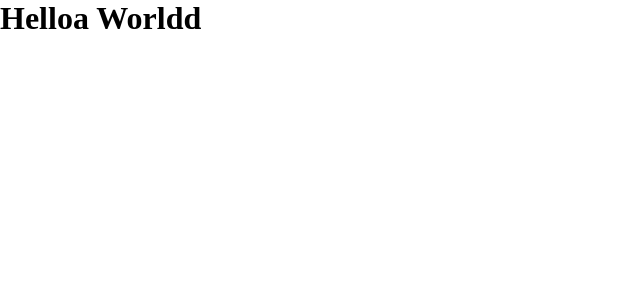
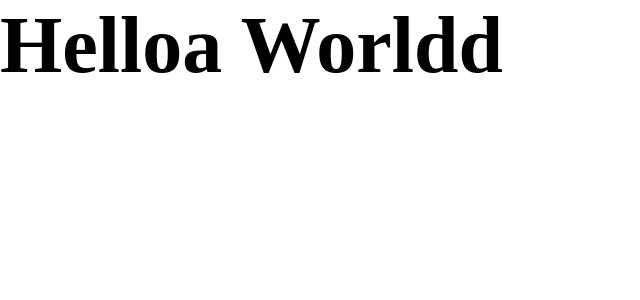
Before and after one commit to Forbrig/01-github-explorer, a React app: page / in a window 1280 px wide. Shown: the top 300 px of the page, without its empty margins (0-640 px from the left). Built offline with nearby package versions, Linux system fonts and the light colour scheme.

Commit message:
Added sass

```diff
--- a/package.json
+++ b/package.json
@@ -20,6 +20,8 @@
     "cross-env": "^7.0.3",
     "css-loader": "^6.3.0",
     "html-webpack-plugin": "^5.3.2",
+    "node-sass": "^6.0.1",
+    "sass-loader": "^12.1.0",
     "style-loader": "^3.3.0",
     "webpack": "^5.51.1",
     "webpack-cli": "^4.8.0",
--- a/src/App.jsx
+++ b/src/App.jsx
@@ -1,4 +1,4 @@
-import './styles/global.css'
+import './styles/global.scss'
 
 export function App() {
     return <h1>Helloa Worldd</h1>
--- a/src/styles/global.css
+++ b/src/styles/global.scss
@@ -6,4 +6,7 @@
 
 body {
   font: Arial, Helvetica, sans-serif;
+  h1 {
+    font-size: 80px;
+  }
 }
--- a/webpack.config.js
+++ b/webpack.config.js
@@ -30,9 +30,9 @@
 				use: 'babel-loader'
 			},
 			{
-				test: /\.css$/,
+				test: /\.scss$/,
 				exclude: /node_modules/,
-				use: ['style-loader', 'css-loader']
+				use: ['style-loader', 'css-loader', 'sass-loader']
 			},
 		]
 	}
```
Also changed, not shown: 1 other file (tests, documents, lock files or other folders).
